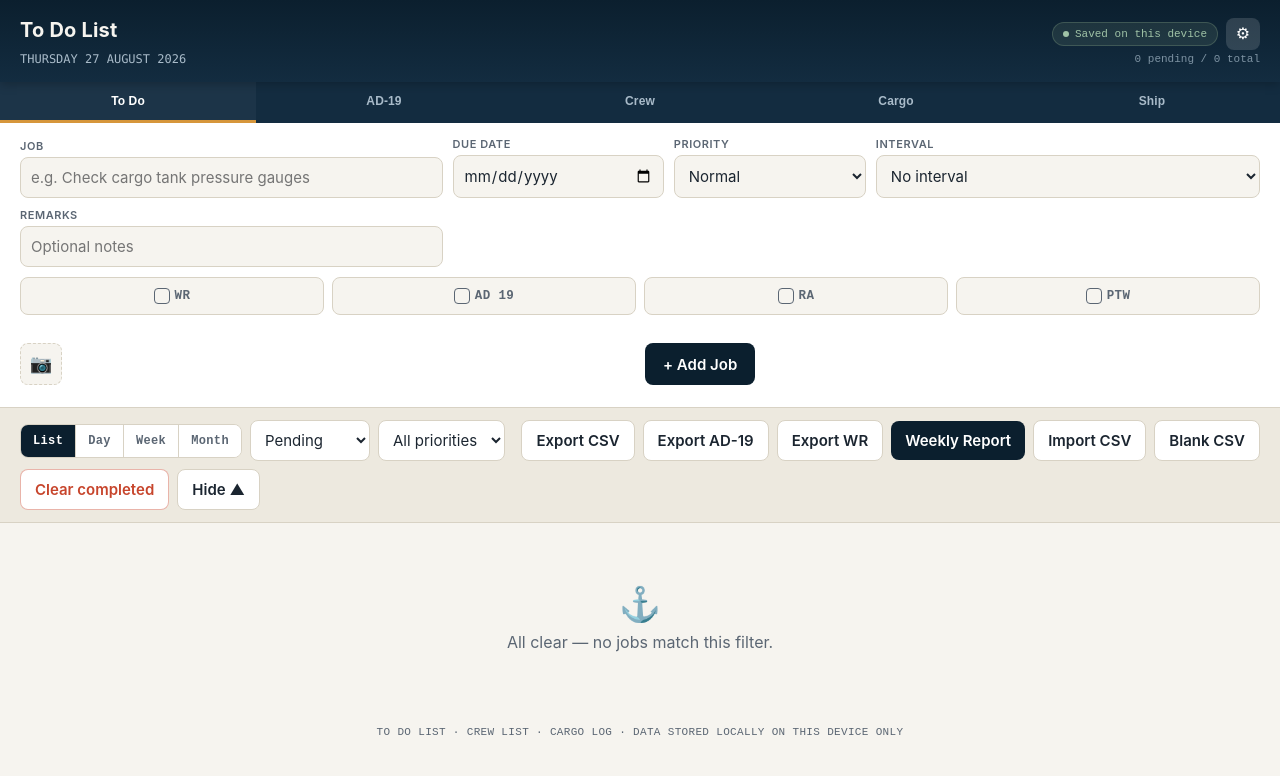
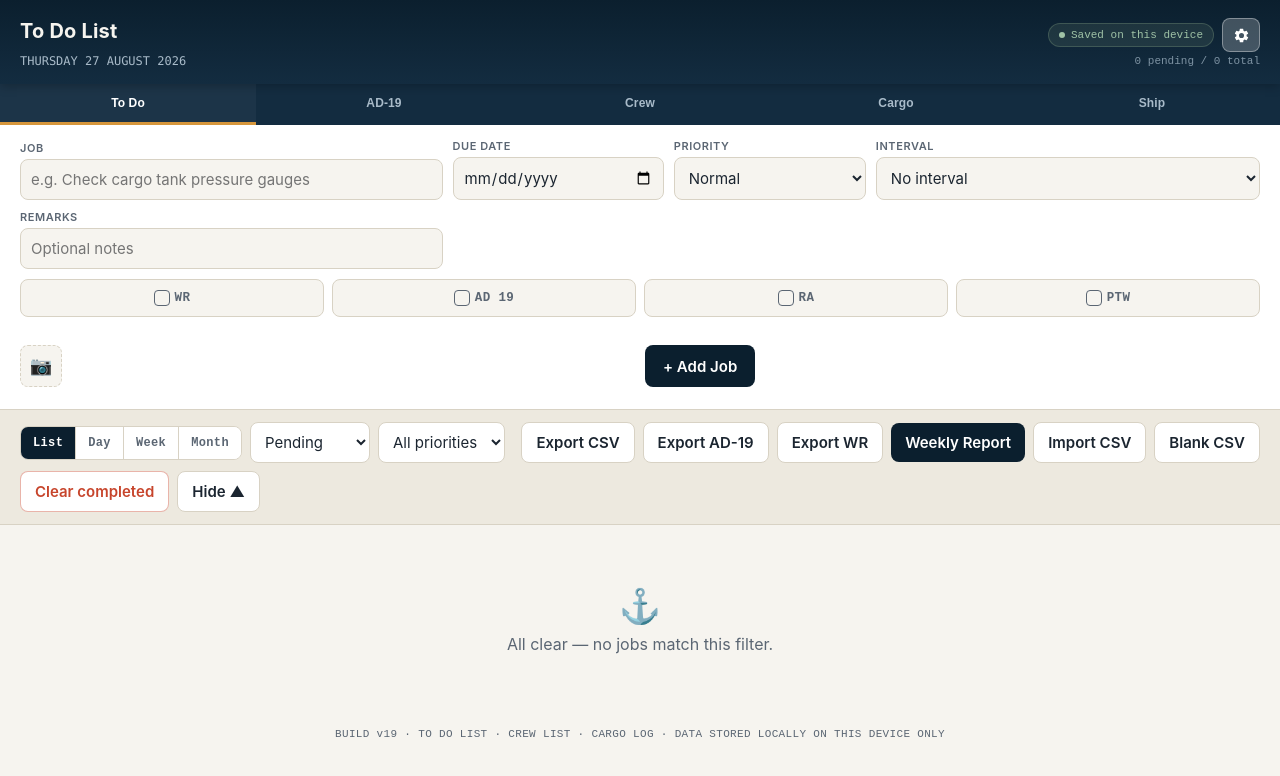
Before and after one commit to vaibhavma84-stack/My-Kungfu-, a plain HTML site: page index.html in a window 1280 px wide. Drawn offline with Linux system fonts and the light colour scheme.

Commit message:
Make the settings gear visible and stamp the build, v19
The gear was a chi emoji on a nearly invisible background; Android glyph
coverage made it render as nothing. Now a drawn SVG on a bordered background.
APP_BUILD shows in the footer and Settings so the installed version is checkable.

Co-Authored-By: Claude Opus 5 <noreply@anthropic.com>
Claude-Session: https://claude.ai/code/session_016X9RQbwZfYKzM6med3Xsos

```diff
--- a/index.html
+++ b/index.html
@@ -121,9 +121,11 @@
   .hdr-sub-row .hdr-sub{margin-top:0;}
   .hdr-right{display:flex; align-items:center; gap:8px;}
   .hdr-gear{
-    background:rgba(255,255,255,.14); border:none; color:#fff; border-radius:8px;
-    width:34px; height:32px; font-size:16px; line-height:1; cursor:pointer; flex:0 0 auto;
-  }
+    background:rgba(255,255,255,.22); border:1px solid rgba(255,255,255,.35); color:#fff;
+    border-radius:8px; width:38px; height:34px; cursor:pointer; flex:0 0 auto;
+    display:flex; align-items:center; justify-content:center; padding:0;
+  }
+  .hdr-gear:active{background:rgba(255,255,255,.4);}
   .set-group{margin-bottom:16px;}
   .set-group h4{
     margin:0 0 8px; font-size:11px; font-weight:800; letter-spacing:.08em; text-transform:uppercase;
@@ -664,7 +666,11 @@
     </div>
     <div class="hdr-right">
       <div id="storagePill" class="storage-pill storage-ok"><span class="dot"></span><span id="storageText">Saved on this device</span></div>
-      <button id="settingsBtn" class="hdr-gear" title="Settings" aria-label="Settings">⚙</button>
+      <button id="settingsBtn" class="hdr-gear" title="Settings" aria-label="Settings">
+        <svg viewBox="0 0 24 24" width="17" height="17" aria-hidden="true">
+          <path fill="currentColor" d="M19.14 12.94a7.6 7.6 0 0 0 0-1.88l2.03-1.58a.5.5 0 0 0 .12-.62l-1.92-3.32a.5.5 0 0 0-.6-.22l-2.39.96a7.3 7.3 0 0 0-1.62-.94l-.36-2.54a.5.5 0 0 0-.5-.42h-3.84a.5.5 0 0 0-.5.42l-.36 2.54c-.58.24-1.12.55-1.62.94l-2.39-.96a.5.5 0 0 0-.6.22L2.71 8.86a.5.5 0 0 0 .12.62l2.03 1.58a7.6 7.6 0 0 0 0 1.88l-2.03 1.58a.5.5 0 0 0-.12.62l1.92 3.32c.13.22.39.3.6.22l2.39-.96c.5.39 1.04.7 1.62.94l.36 2.54c.04.24.25.42.5.42h3.84c.25 0 .46-.18.5-.42l.36-2.54c.58-.24 1.12-.55 1.62-.94l2.39.96c.22.08.47 0 .6-.22l1.92-3.32a.5.5 0 0 0-.12-.62ZM12 15.6A3.6 3.6 0 1 1 12 8.4a3.6 3.6 0 0 1 0 7.2Z"/>
+        </svg>
+      </button>
     </div>
   </div>
   <div class="hdr-sub-row">
@@ -936,7 +942,7 @@
 
 <div id="reportView"></div>
 
-<footer>TO DO LIST · CREW LIST · CARGO LOG · DATA STORED LOCALLY ON THIS DEVICE ONLY</footer>
+<footer><span id="buildStamp"></span>TO DO LIST · CREW LIST · CARGO LOG · DATA STORED LOCALLY ON THIS DEVICE ONLY</footer>
 
 <script>
 (function(){
@@ -2864,6 +2870,7 @@
   // Theme is applied to <html> as data-theme. "Auto" stores nothing and follows
   // whatever the phone is set to, re-evaluated whenever the system flips.
   var THEME_KEY = 'gasplanet_theme';
+  var APP_BUILD = 'v19';
 
   function systemPrefersDark(){
     try { return window.matchMedia && window.matchMedia('(prefers-color-scheme: dark)').matches; }
@@ -2896,6 +2903,10 @@
               }).join('') +
             '</div>' +
             '<div class="set-note">Auto follows the phone\'s own setting. Dark is easier at night on the bridge; the weekly report stays light either way, since it is printed.</div>' +
+          '</div>' +
+          '<div class="set-group">' +
+            '<h4>Version</h4>' +
+            '<div class="set-note">Build ' + APP_BUILD + '</div>' +
           '</div>' +
           '<div class="set-group">' +
             '<h4>This device</h4>' +
@@ -3282,6 +3293,8 @@
   }
 
   applyTheme();
+  (function(){ var el=document.getElementById('buildStamp');
+    if(el) el.textContent = 'BUILD ' + APP_BUILD + ' · '; })();
   loadTasks();
   loadCrew();
   loadCargo();
--- a/sw.js
+++ b/sw.js
@@ -1,6 +1,6 @@
 // Caches the whole app on first visit so it opens with no signal afterwards.
 // Bump CACHE whenever index.html changes — the old cache is then discarded.
-const CACHE = 'gasplanet-deck-log-v18';
+const CACHE = 'gasplanet-deck-log-v19';
 const ASSETS = [
   './', './index.html', './manifest.webmanifest',
   './icon-180.png', './icon-192.png', './icon-512.png'
```
